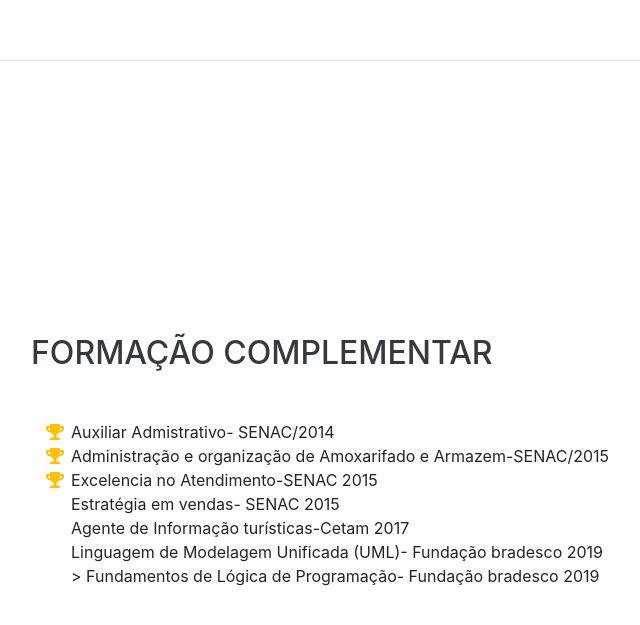
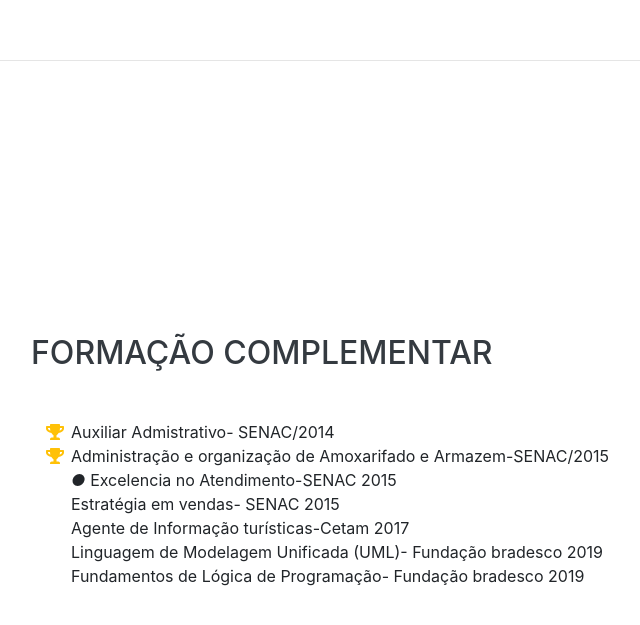
Before and after one commit to isaacfelipe1/projeto-site, a website with bundled scripts: page index.html in a window 1280 px wide. Shown: the part 3944-4569 px from the top of the page, without its empty margins (289-929 px from the left). Built offline with nearby package versions, Linux system fonts and the light colour scheme; files whose address does not match are found by name; a web font is replaced by a local one.

Commit message:
Update index.html

```diff
--- a/index.html
+++ b/index.html
@@ -216,7 +216,7 @@
             <i class="fa-li fa fa-trophy text-warning"></i>
             Administração e organização de Amoxarifado e Armazem-SENAC/2015</li>
           <li>
-            <i class="fa-li fa fa-trophy text-warning"></i>
+            <i class="》">●</i>
             Excelencia no Atendimento-SENAC 2015</li>
           <li>
 
@@ -231,7 +231,7 @@
 
             Linguagem de Modelagem Unificada (UML)- Fundação bradesco 2019</li>
           <li>
-          >
+
 
             Fundamentos de Lógica de Programação- Fundação bradesco 2019</li>
         </ul>
```
